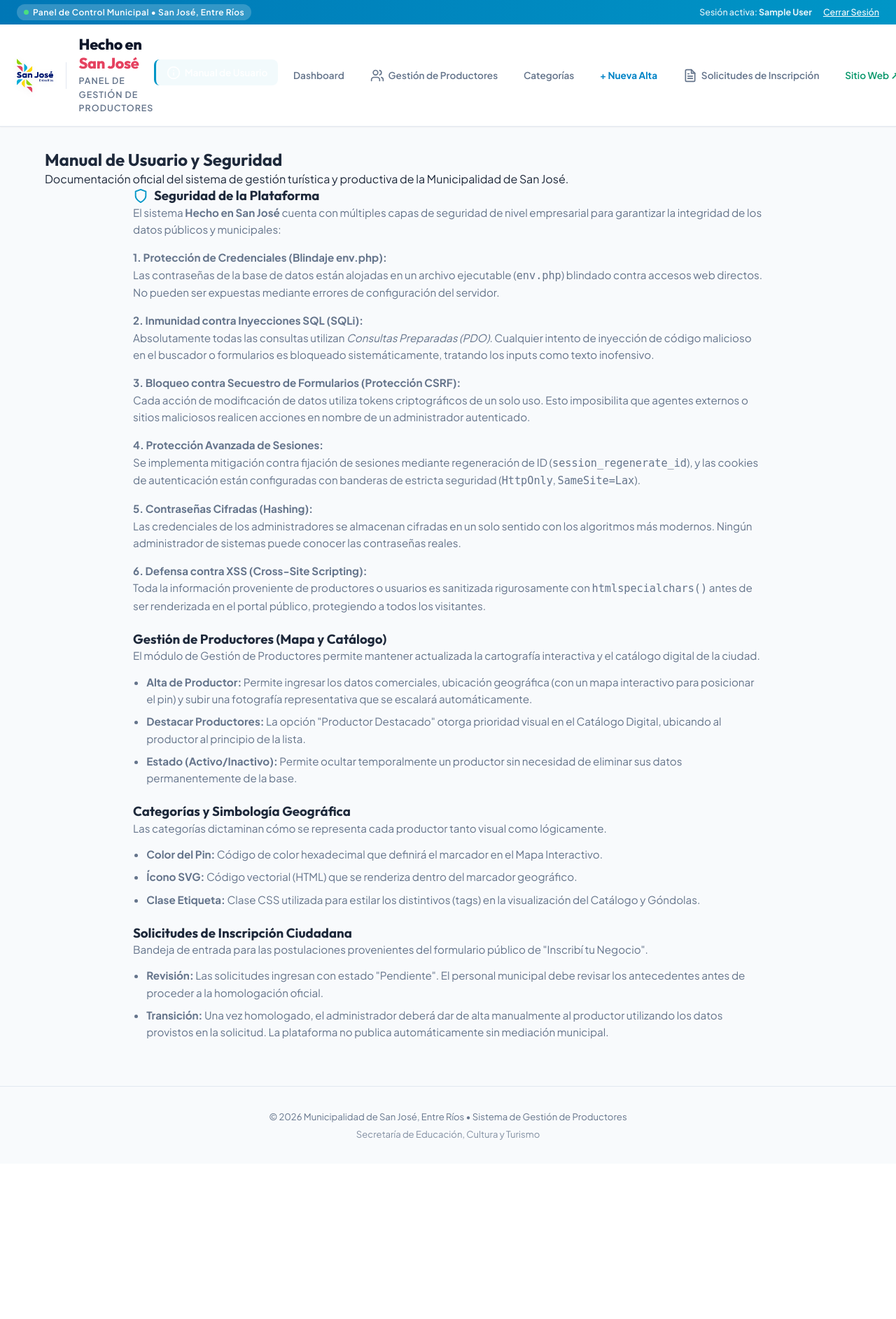
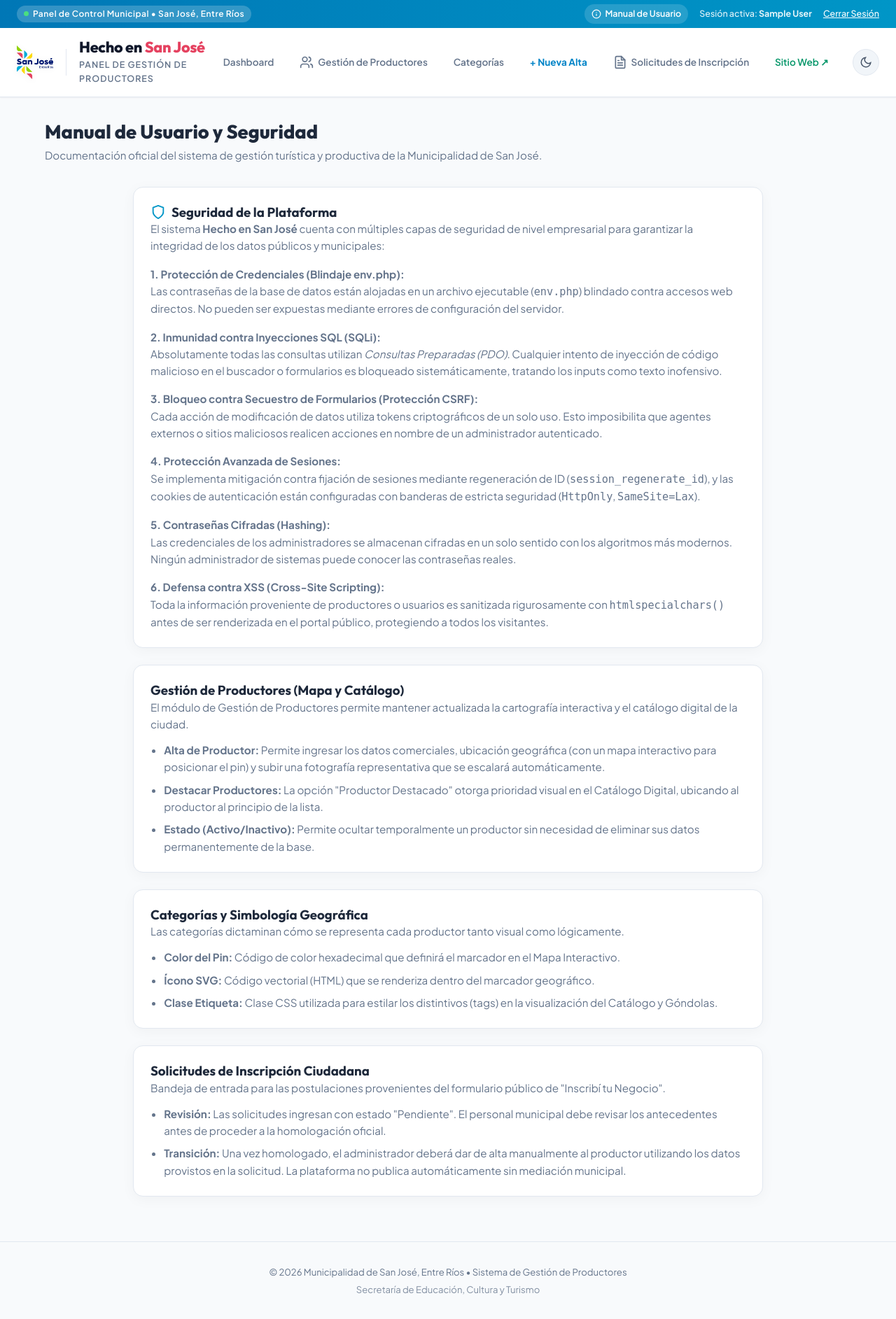
Before and after one commit to ea00d009/productores-sanjose, a PHP site: page /admin/manual.php in a window 1280 px wide. Shown: the whole page at 70% size. Before the commit the page ends 1629 px from the top, so only its background shows below. Run offline with PHP 8.4, Linux system fonts and the light colour scheme; the visitor is signed in with stand-in values (Sample User, id 1); data that the repository does not hold is empty.

Commit message:
style: Reposicionar manual en la barra superior junto a Sesión y arreglar css de cards en el manual

```diff
--- a/admin/header.php
+++ b/admin/header.php
@@ -190,6 +190,10 @@ $currentPage = basename($_SERVER['PHP_SELF']);
         <span>Panel de Control Municipal &bull; San José, Entre Ríos</span>
       </div>
       <div class="topbar-extra" style="display: flex; gap: 1rem; align-items: center;">
+        <a href="manual.php" style="display: flex; align-items: center; gap: 5px; color: #fff; text-decoration: none; font-size: 0.78rem; background: rgba(255,255,255,0.15); padding: 4px 10px; border-radius: 20px; font-weight: 600; transition: background 0.2s;">
+          <svg width="14" height="14" viewBox="0 0 24 24" fill="none" stroke="currentColor" stroke-width="2" stroke-linecap="round" stroke-linejoin="round"><circle cx="12" cy="12" r="10"/><path d="M12 16v-4"/><path d="M12 8h.01"/></svg>
+          Manual de Usuario
+        </a>
         <span style="font-size: 0.78rem; opacity: 0.9;">Sesión activa: <strong><?= htmlspecialchars($_SESSION['admin_nombre'] ?? 'Administrador') ?></strong></span>
         <a href="logout.php" style="color: #fff; text-decoration: underline; font-size: 0.78rem;">Cerrar Sesión</a>
       </div>
@@ -210,10 +214,6 @@ $currentPage = basename($_SERVER['PHP_SELF']);
 
       <div class="header-right-group">
         <nav class="admin-nav-pills">
-          <a href="manual.php" class="admin-nav-item <?= $currentPage === 'manual.php' ? 'active' : '' ?>" style="border-left: 3px solid var(--color-primary); background: rgba(0, 150, 199, 0.05); color: var(--color-primary); font-weight: 600; margin-bottom: 0.5rem;">
-            <svg width="20" height="20" viewBox="0 0 24 24" fill="none" stroke="currentColor" stroke-width="2" stroke-linecap="round" stroke-linejoin="round"><circle cx="12" cy="12" r="10"/><path d="M12 16v-4"/><path d="M12 8h.01"/></svg>
-            Manual de Usuario
-          </a>
           <a href="index.php" class="admin-nav-item <?= $currentPage === 'index.php' ? 'active' : '' ?>">
             Dashboard
           </a>
--- a/admin/manual.php
+++ b/admin/manual.php
@@ -10,17 +10,21 @@ $currentPage = 'manual.php';
 <?php include 'header.php'; ?>
 
 <main class="admin-main">
-  <div class="admin-topbar">
+  <div style="display: flex; justify-content: space-between; align-items: center; margin-bottom: 2rem; flex-wrap: wrap; gap: 1rem;">
     <div>
-      <h2 class="admin-page-title">Manual de Usuario y Seguridad</h2>
-      <p class="admin-page-desc">Documentación oficial del sistema de gestión turística y productiva de la Municipalidad de San José.</p>
+      <h2 style="font-size: 1.7rem; color: var(--text-main, #0f172a); margin: 0 0 0.35rem 0; font-weight: 800;">
+        Manual de Usuario y Seguridad
+      </h2>
+      <p style="color: var(--text-muted, #64748b); margin: 0; font-size: 0.95rem;">
+        Documentación oficial del sistema de gestión turística y productiva de la Municipalidad de San José.
+      </p>
     </div>
   </div>
 
-  <div class="admin-content-grid" style="grid-template-columns: 1fr; max-width: 900px; margin: 0 auto;">
+  <div class="admin-content-grid" style="grid-template-columns: 1fr; max-width: 900px; margin: 0 auto; gap: 1.5rem;">
 
     <!-- Seguridad del Sistema -->
-    <div class="admin-card">
+    <div class="card-admin">
       <h3 class="admin-card-title" style="display: flex; align-items: center; gap: 8px;">
         <svg width="22" height="22" viewBox="0 0 24 24" fill="none" stroke="currentColor" stroke-width="2" stroke-linecap="round" stroke-linejoin="round" style="color: var(--color-primary);"><path d="M12 22s8-4 8-10V5l-8-3-8 3v7c0 6 8 10 8 10z"/></svg>
         Seguridad de la Plataforma
@@ -58,7 +62,7 @@ $currentPage = 'manual.php';
     </div>
 
     <!-- Gestión del Mapa y Catálogo -->
-    <div class="admin-card" style="margin-top: 1.5rem;">
+    <div class="card-admin">
       <h3 class="admin-card-title">Gestión de Productores (Mapa y Catálogo)</h3>
       <div class="admin-card-body" style="font-size: 0.95rem; line-height: 1.6; color: var(--text-muted);">
         <p>El módulo de Gestión de Productores permite mantener actualizada la cartografía interactiva y el catálogo digital de la ciudad.</p>
@@ -71,7 +75,7 @@ $currentPage = 'manual.php';
     </div>
 
     <!-- Gestión de Categorías -->
-    <div class="admin-card" style="margin-top: 1.5rem;">
+    <div class="card-admin">
       <h3 class="admin-card-title">Categorías y Simbología Geográfica</h3>
       <div class="admin-card-body" style="font-size: 0.95rem; line-height: 1.6; color: var(--text-muted);">
         <p>Las categorías dictaminan cómo se representa cada productor tanto visual como lógicamente.</p>
@@ -84,7 +88,7 @@ $currentPage = 'manual.php';
     </div>
 
     <!-- Gestión de Solicitudes -->
-    <div class="admin-card" style="margin-top: 1.5rem; margin-bottom: 3rem;">
+    <div class="card-admin">
       <h3 class="admin-card-title">Solicitudes de Inscripción Ciudadana</h3>
       <div class="admin-card-body" style="font-size: 0.95rem; line-height: 1.6; color: var(--text-muted);">
         <p>Bandeja de entrada para las postulaciones provenientes del formulario público de "Inscribí tu Negocio".</p>
```
